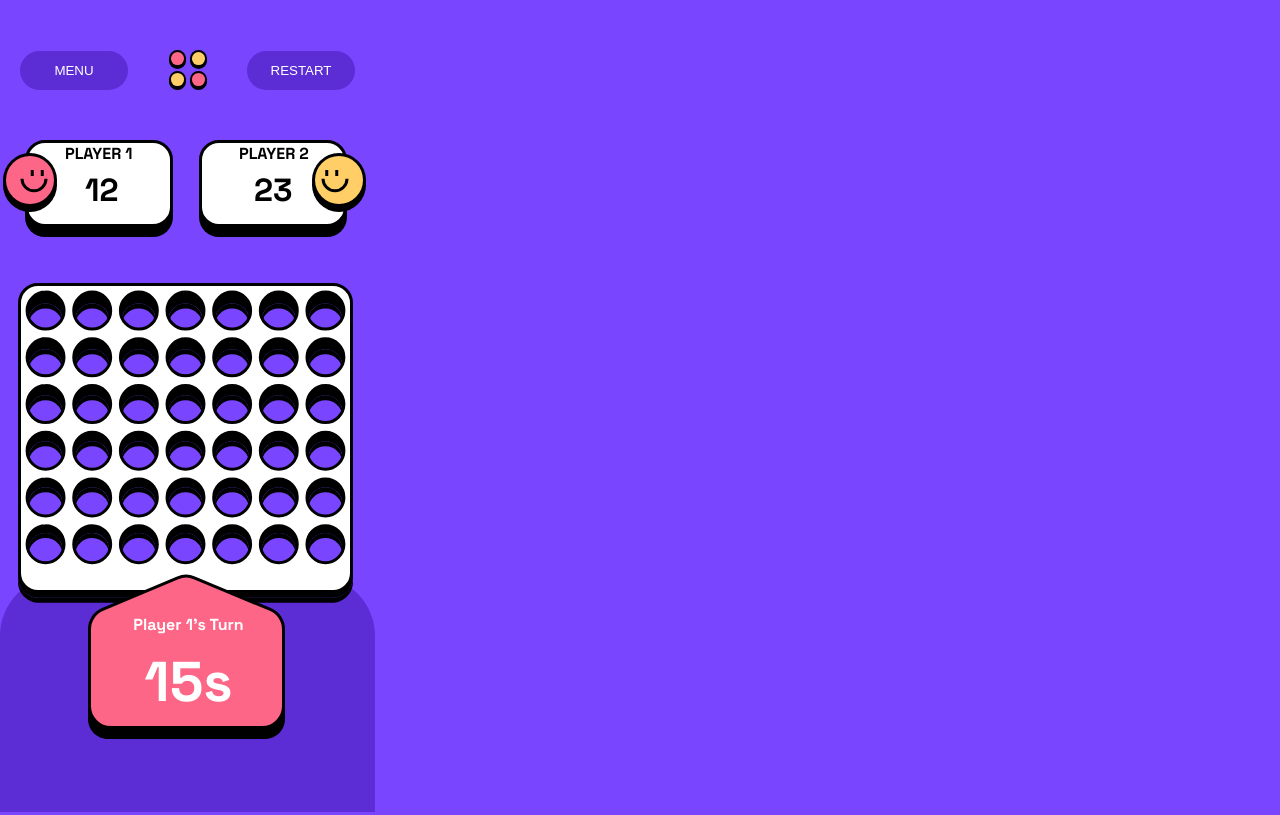
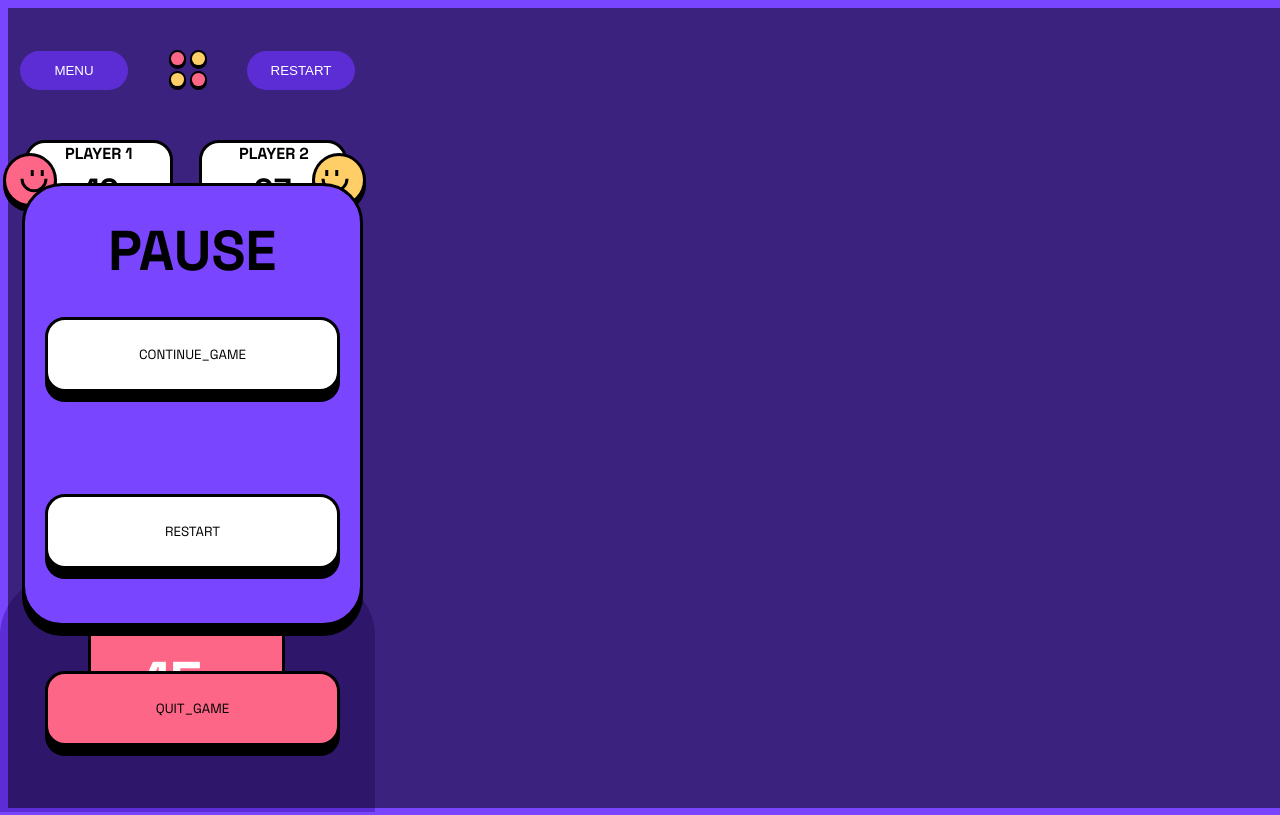
Before and after one commit to Cyberfox206/Puissance_4, a website built with Vite: page gamme_page.html in a window 1280 px wide. Shown: the top 815 px of the page. Built offline with nearby package versions, Linux system fonts and the light colour scheme.

Commit message:
menu_pause

```diff
--- a/gamme_page.html
+++ b/gamme_page.html
@@ -8,6 +8,7 @@
     <title>Document</title>
 </head>
 <body>
+    <div class="shadow_filter"></div>
     <header>
         <div class="menu_countent">
 
@@ -18,6 +19,14 @@
         </header>
 
         <main>
+
+
+            <div class="pause_mode"><p class="pause">PAUSE</p>
+                <button class="CONTINUE_GAME">CONTINUE_GAME</button>
+                <button class="RESTART">RESTART</button>
+                <button class="QUIT_GAME">QUIT_GAME</button>
+            </div>
+
 
             <div class="score">
                 <div class="player_pink">
@@ -31,6 +40,7 @@
                 <div class="text_player_2">PLAYER 2 <p class="win_player_2">23</p></div>
         </div>
 
+
             <div class="game_board">
                 <img src="/assets/images/board-layer-white-small.svg" alt="game_board_white" class="board_white">
                 <img src="/assets/images/board-layer-black-large.svg" alt="game_board_black" class="game_board_black">
@@ -41,11 +51,11 @@
                 <p class="player_time">Player 1's Turn</p>
                 <p class="time">15s</p>
             </div>
-            <div class="purple_square">
+             <div class="purple_square"></div>
 
-            </div>
 
-        </div>
+
+
 
             </main>
 </body>
--- a/sass_folder/_pause.scss
+++ b/sass_folder/_game_and_pause.scss
@@ -4,6 +4,8 @@
 body {
     background-color: #7945ff;
     font-family: $basique_font;
+    width: 100vw;
+    height: 100vh;
 };
 
 @mixin btn_2 {
@@ -177,3 +179,91 @@ bottom: 25px;
     text-align: center;
     color: #FFFFFF;
 }
+
+.pause_mode {
+z-index: 3;
+position: absolute;
+width: 335px;
+height: 437px;
+left: 22px;
+top: 183px;
+background-color: #7945ff;
+border: 3px solid #000000;
+box-shadow: 0px 10px 0px #000000;
+border-radius: 40px;
+};
+
+
+.shadow_filter {
+width: 100%;
+height: 100%;
+z-index: 2;
+background-color: #000000;
+opacity: 0.5;
+};
+
+.pause {
+    position: absolute;
+    display: flex;
+    width: 169px;
+    height: 71px;
+    left: calc(50% - 169px/2);
+    top: calc(50% - 71px/2 - 210px);
+    font-family: $basique_font;
+    font-weight: 700;
+    font-size: 56px;
+    line-height: 71px;
+    text-align: center;
+};
+
+.CONTINUE_GAME {
+    z-index: 3;
+    position: relative;
+    left: 5.97%;
+    right: 5.97%;
+    top: 29.98%;
+    bottom: 53.55%;
+    background-color: #FFFFFF;
+    border: 3px solid #000000;
+    box-shadow: 0px 10px 0px #000000;
+    border-radius: 20px;
+    width: 295px;
+    height: 75px;
+    color: #000000;
+    font-family: $basique_font;
+};
+
+.RESTART {
+    z-index: 3;
+    position: relative;
+    left: 5.97%;
+    right: 5.97%;
+    top: 53.32%;
+    bottom: 30.21%;
+    background-color: #FFFFFF;
+    border: 3px solid #000000;
+    box-shadow: 0px 10px 0px #000000;
+    border-radius: 20px;
+    width: 295px;
+    height: 75px;
+    color: #000000;
+    font-family: $basique_font;
+    margin-top: -0px;
+};
+
+
+.QUIT_GAME {
+    z-index: 3;
+    position: relative;
+    left: 5.97%;
+    right: 5.97%;
+    top: 76.66%;
+    bottom: 6.86%;
+    background-color: #FD6687;
+    border: 3px solid #000000;
+    box-shadow: 0px 10px 0px #000000;
+    border-radius: 20px;
+    width: 295px;
+    height: 75px;
+    font-family: $basique_font;
+};
--- a/style.scss
+++ b/style.scss
@@ -1,3 +1,3 @@
 @import "/sass_folder/_variable";
 
-@import"/sass_folder/_pause.scss";
+@import"/sass_folder/_game_and_pause.scss";
```
Lines whose indentation alone changed are shown as unchanged.
